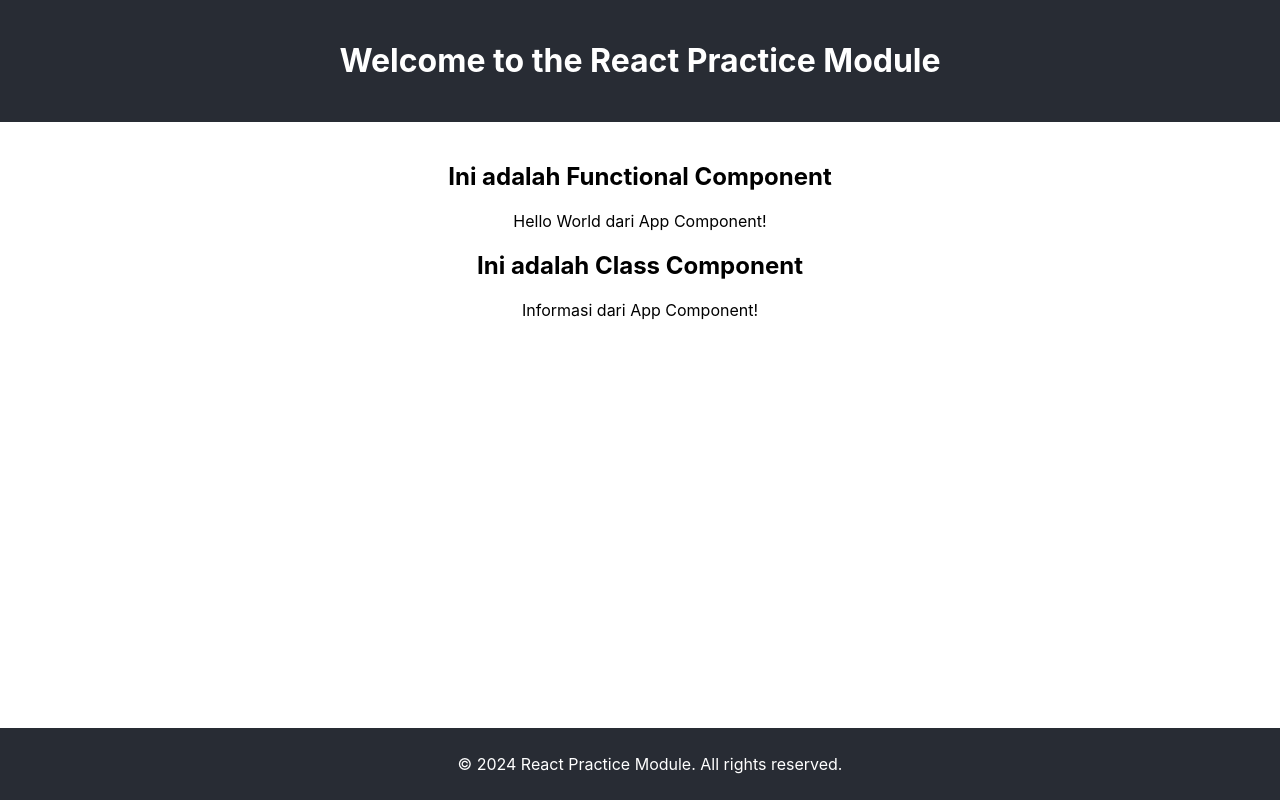
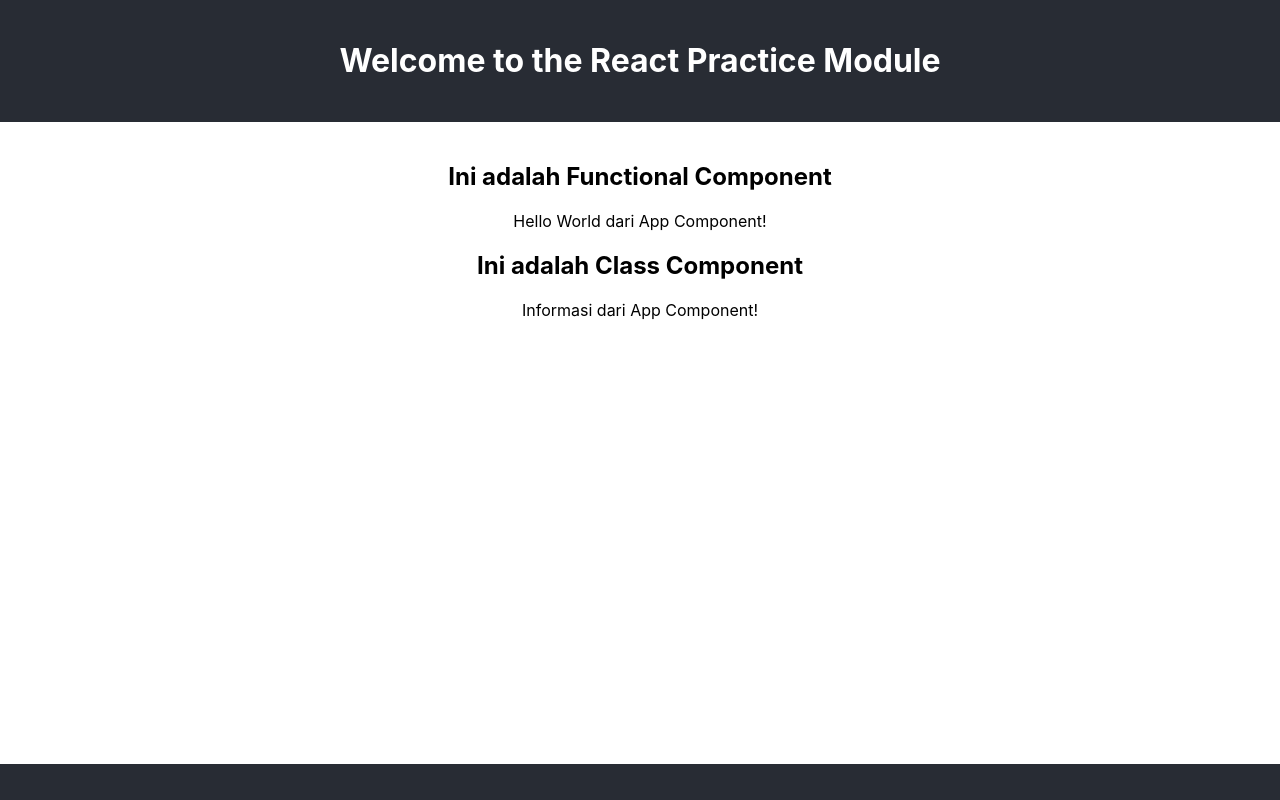
Before and after one commit to ipincamp/learn-react, a React (Create React App) app: page / in a window 1280 px wide. Built offline with nearby package versions, Linux system fonts and the light colour scheme.

Commit message:
refactor: update Footer component to use props for displaying copyright
Menambah prop copyright ke Footer Component.

```diff
--- a/src/components/Footer.jsx
+++ b/src/components/Footer.jsx
@@ -1,9 +1,9 @@
 import React from "react";
 
-const Footer = () => {
+const Footer = (props) => {
   return (
     <footer>
-      <p>&copy; 2024 React Practice Module. All rights reserved.</p>
+      <p>{props.copyright}</p>
     </footer>
   );
 };
```
